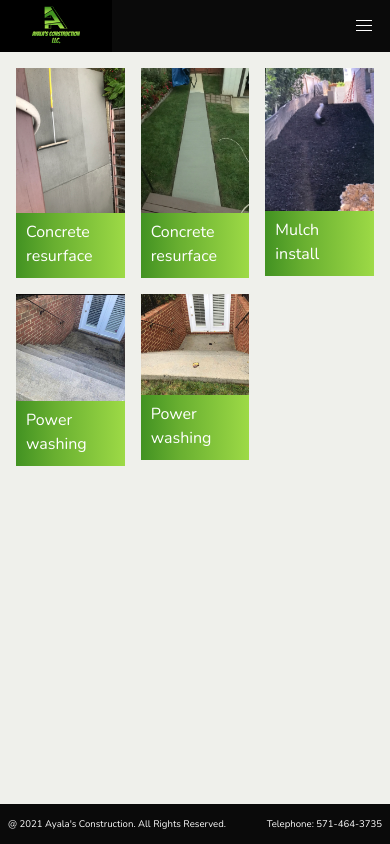
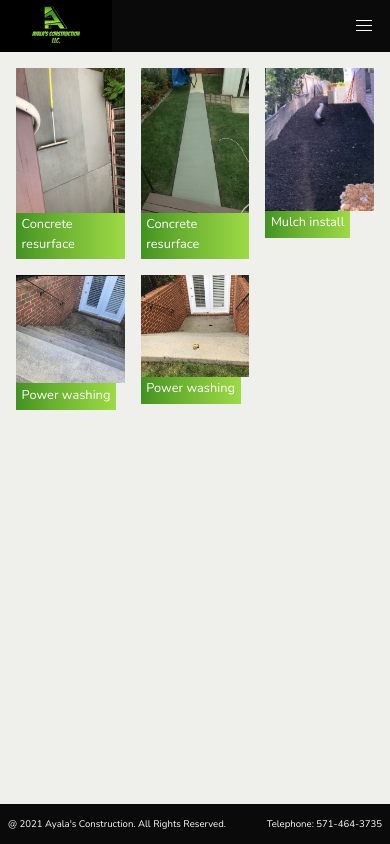
Before and after one commit to Nihaprezz/ayalasconstruction, a React (Create React App) app: page /portfolio in a window 390 px wide. Built offline with nearby package versions, Linux system fonts and the light colour scheme.

Commit message:
portfolio media queries added;

```diff
--- a/src/styles/portfolio.scss
+++ b/src/styles/portfolio.scss
@@ -1,4 +1,5 @@
 @import "colors";
+@import "media-vars.scss";
 
 .portfolio-page {
     display: grid;
@@ -15,3 +16,12 @@
         margin-top: -10px;
     }
 }
+
+@media (max-width: $small-1) {
+    .portfolio-page {
+        .image-tool-tip {
+            font-size: .8rem;
+            padding: .35rem;
+        }
+    }
+}
```
